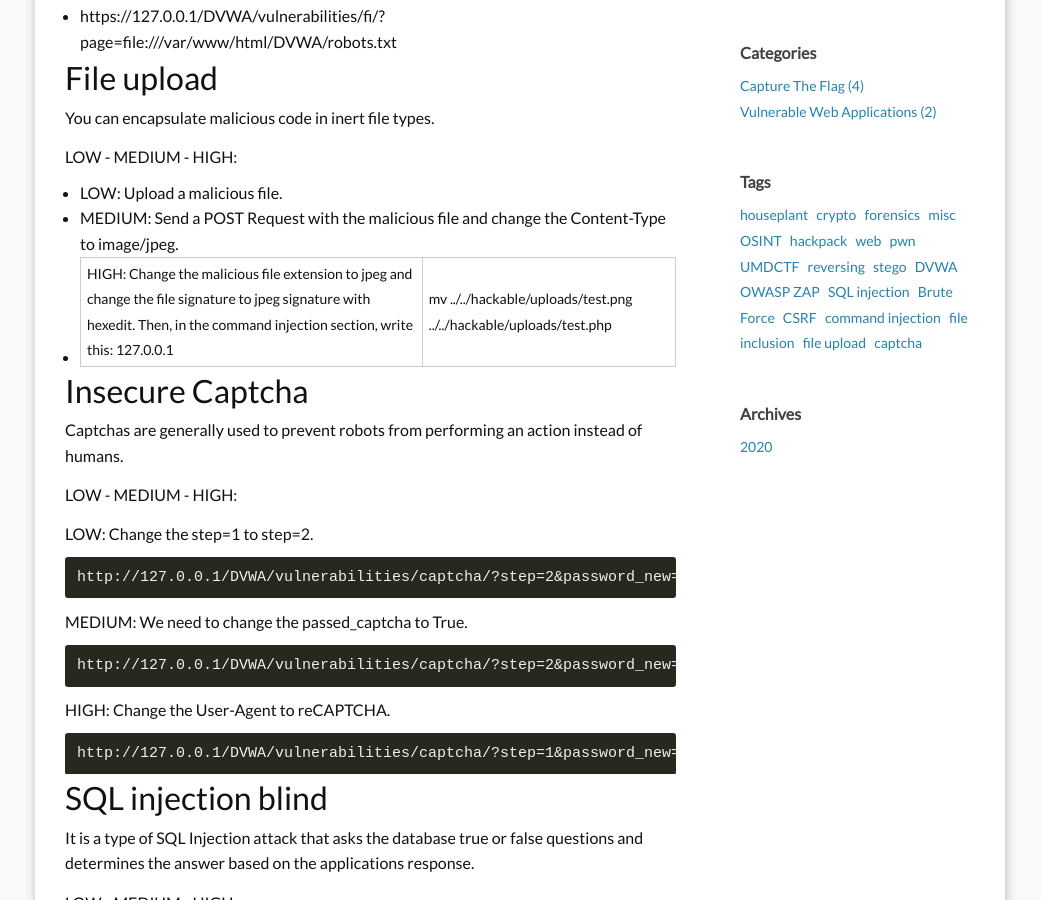
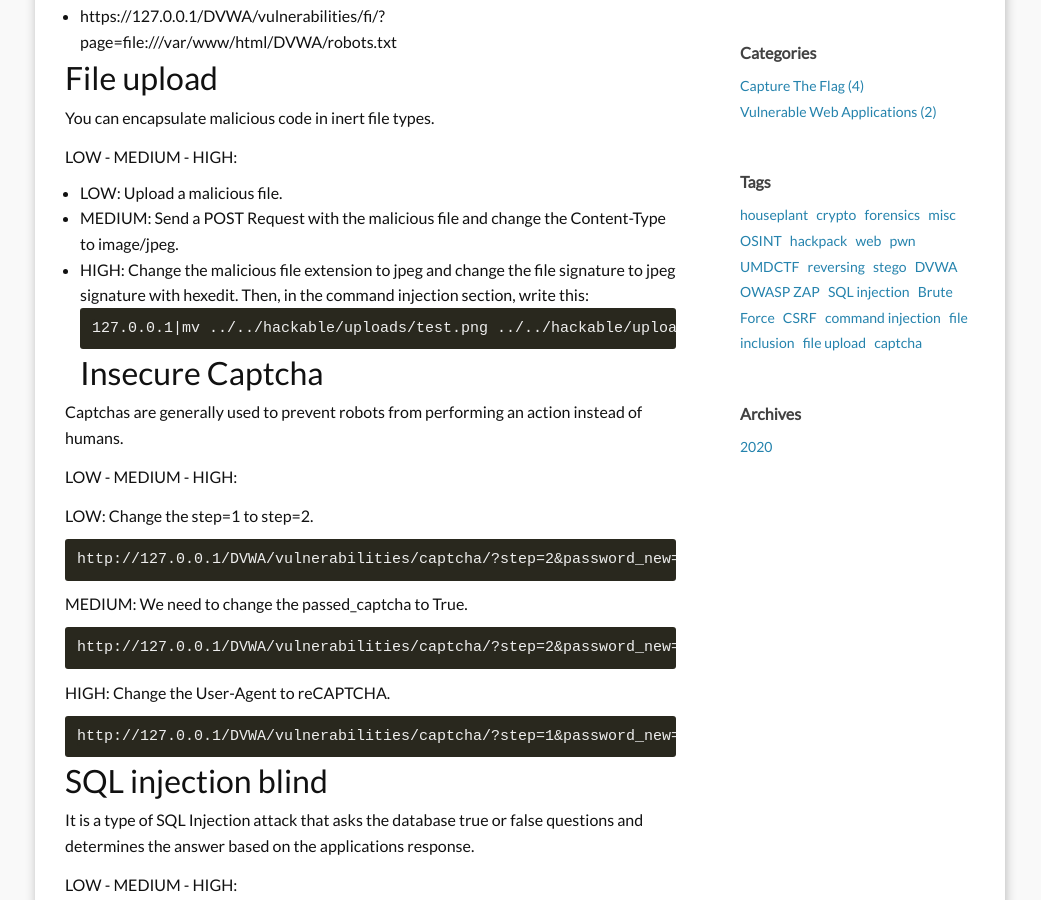
Before and after one commit to marselia/marselia.github.io, a Jekyll site: the page built from _posts/2020-05-09-DVWA2.md, in a window 1280 px wide and 900 px high, scrolled down 986 px. Shown: the whole window, without its empty margins (120-1161 px from the left). Built offline with Jekyll 4.4.1, drawn with Linux system fonts in a browser that asks for light colours; comment, search, counter and statistics services are not loaded.

````diff
--- a/_posts/2020-05-09-DVWA2.md
+++ b/_posts/2020-05-09-DVWA2.md
@@ -46,8 +46,10 @@ LOW - MEDIUM - HIGH:
 
 - LOW: Upload a malicious file.
 - MEDIUM: Send a POST Request with the malicious file and change the Content-Type to image/jpeg.
-- HIGH: Change the malicious file extension to jpeg and change the file signature to jpeg signature with hexedit. Then, in the command injection section, write this: 127.0.0.1|mv ../../hackable/uploads/test.png ../../hackable/uploads/test.php
-
+- HIGH: Change the malicious file extension to jpeg and change the file signature to jpeg signature with hexedit. Then, in the command injection section, write this:
+```
+127.0.0.1|mv ../../hackable/uploads/test.png ../../hackable/uploads/test.php
+```
 ## Insecure Captcha
 
 Captchas are generally used to prevent robots from performing an action instead of humans.
````
